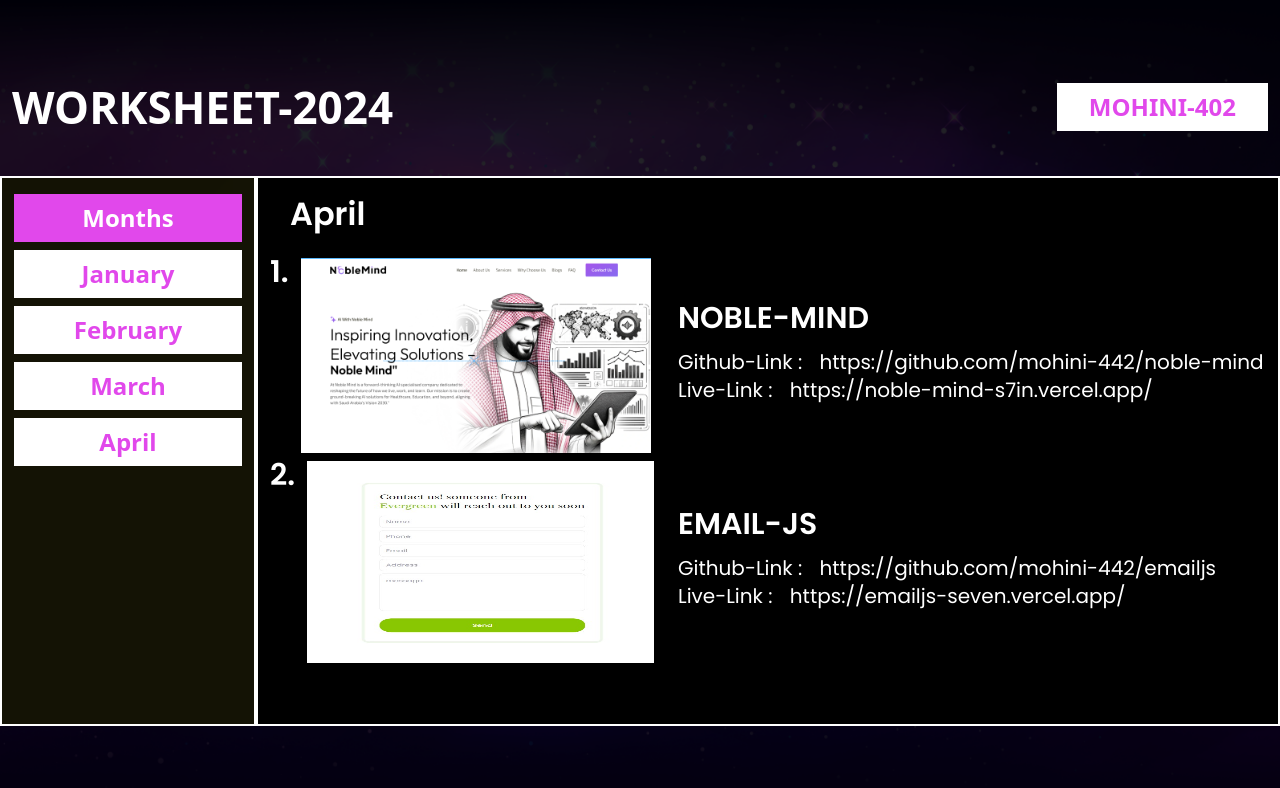
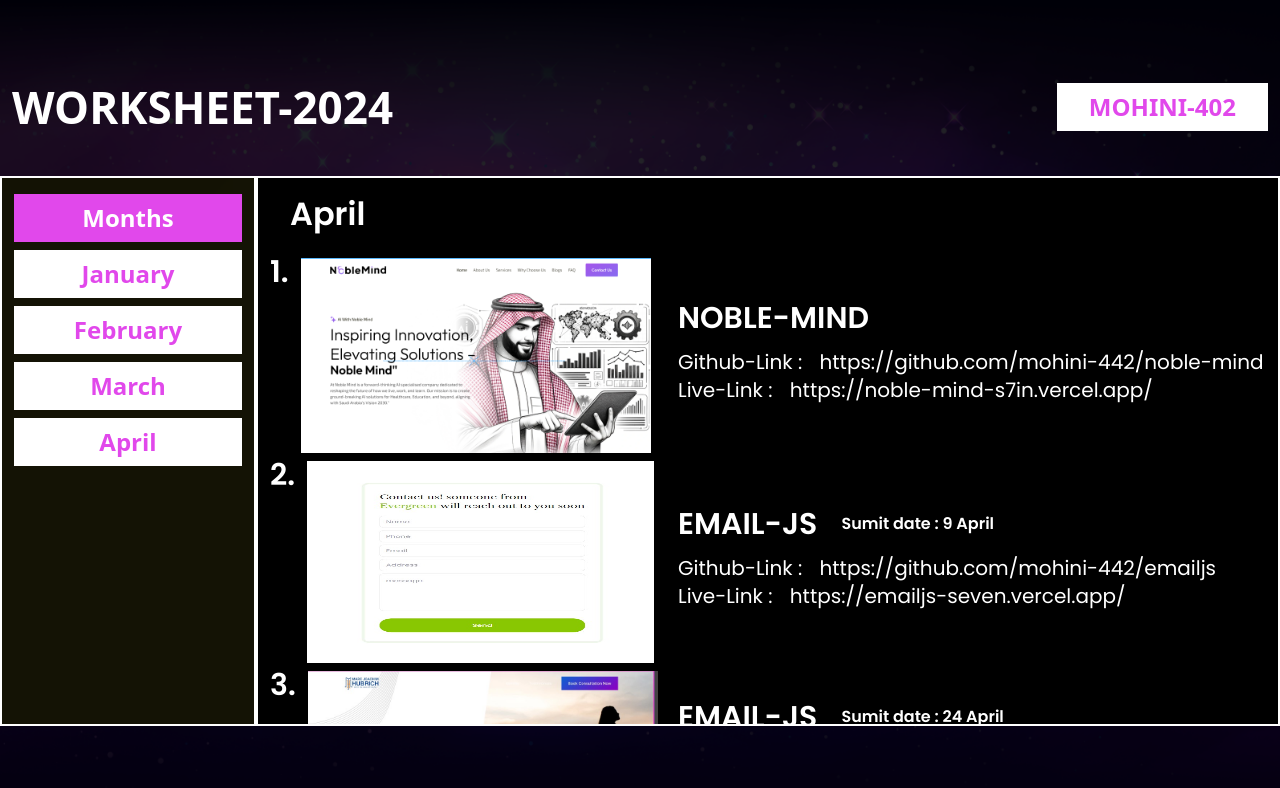
Before and after one commit to mohini-442/my-worksheet, a React (Create React App) app: page / in a window 1280 px wide. Both pictures are taken after a click on the button "April". Shown: the top 788 px of the page. Built offline with nearby package versions, Linux system fonts and the light colour scheme.

Commit message:
add new page

```diff
--- a/src/components/Mywork.jsx
+++ b/src/components/Mywork.jsx
@@ -16,6 +16,7 @@ import img15 from '../assets/images/vite.png';
 import img16 from '../assets/images/worksheet.png';
 import noblemind from '../assets/images/noblemind.png';
 import emailjs from '../assets/images/emailjs.jpg';
+import marc from '../assets/images/marc.jpg';
 
 const Mywork = () => {
     const [tab, settab] = useState("tab1");
@@ -896,10 +897,11 @@ const Mywork = () => {
                                     </div>
                                 </div>
                                 <div className="w-3/5 px-3">
-                                    <div className="flex pb-3 items-center">
+                                    <div className="flex pb-3 items-center gap-4">
                                         <p className="text-white pr-2 font-semibold text-3xl font-poppins ">
                                             EMAIL-JS
                                         </p>
+                                        <p className="text-white pr-2 font-semibold text-[16px] font-poppins ">Sumit date : 9 April</p>
                                     </div>
                                     <div>
                                         <p className="text-white text-xl font-poppins ">
@@ -927,6 +929,57 @@ const Mywork = () => {
                                         </p>
                                     </div>
                                 </div>
+
+                            </div>
+                            <div className="flex flex-wrap items-center flex-row -mx-3">
+                                <div className="w-2/5 px-3">
+                                    <div className="flex">
+                                        <div>
+                                            <p className="text-white pr-3 text-[30px] font-semibold font-poppins">
+                                                3.
+                                            </p>
+                                        </div>
+                                        <img
+                                            src={marc}
+                                            alt="1"
+                                            className="w-full pt-2 max-h-[210px] h-full max-w-[350px]"
+                                        />
+                                    </div>
+                                </div>
+                                <div className="w-3/5 px-3">
+                                    <div className="flex pb-3 items-center gap-4">
+                                        <p className="text-white pr-2 font-semibold text-3xl font-poppins ">
+                                            EMAIL-JS
+                                        </p>
+                                        <p className="text-white pr-2 font-semibold text-[16px] font-poppins ">Sumit date : 24 April</p>
+                                    </div>
+                                    <div>
+                                        <p className="text-white text-xl font-poppins ">
+                                            Github-Link :{" "}
+                                            <span className="ms-3 hover:text-[#E148EB] duration-300">
+                                                <a
+                                                    href="
+                                                   https://github.com/mohini-442/marc-joachim"
+                                                    target="blank"
+                                                >
+                                                    https://github.com/mohini-442/marc-joachim
+                                                </a>
+                                            </span>
+                                        </p>
+                                        <p className="text-white text-xl font-poppins ">
+                                            Live-Link :{" "}
+                                            <span className="ms-3  hover:text-[#E148EB] duration-300">
+                                                <a
+                                                    href="https://marc-joachim-self.vercel.app/"
+                                                    target="blank"
+                                                >
+                                                    https://marc-joachim-self.vercel.app/
+                                                </a>
+                                            </span>
+                                        </p>
+                                    </div>
+                                </div>
+
                             </div>
                         </div>}
                     </div>
```
Also changed, not shown: src/assets/images/marc.jpg (added).
